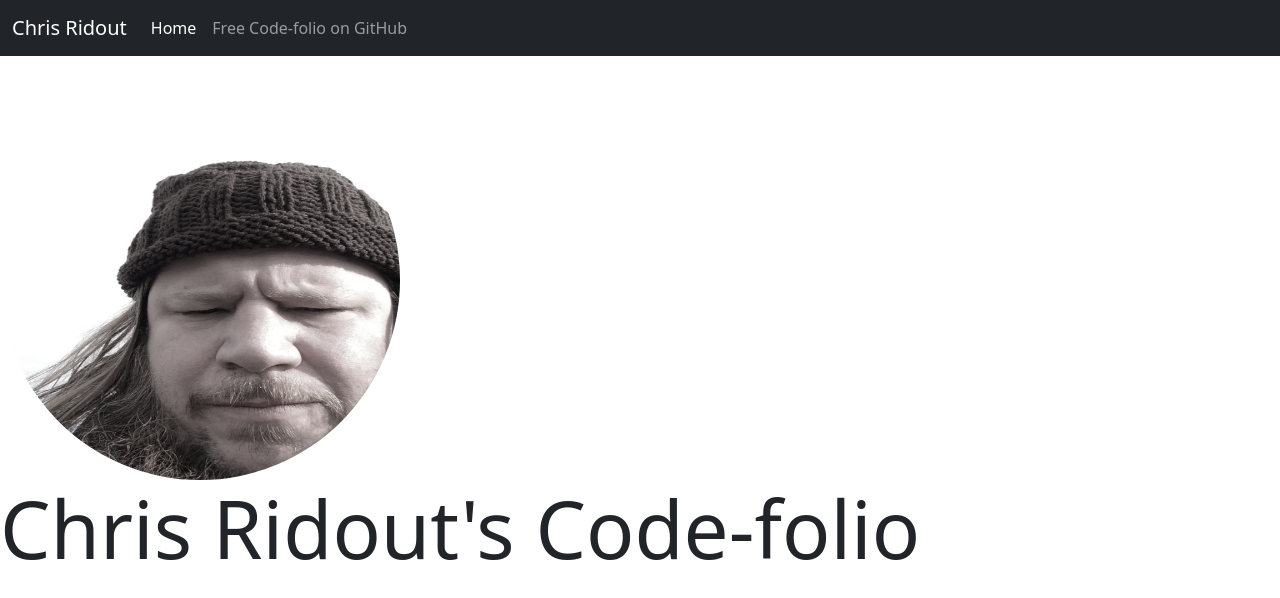
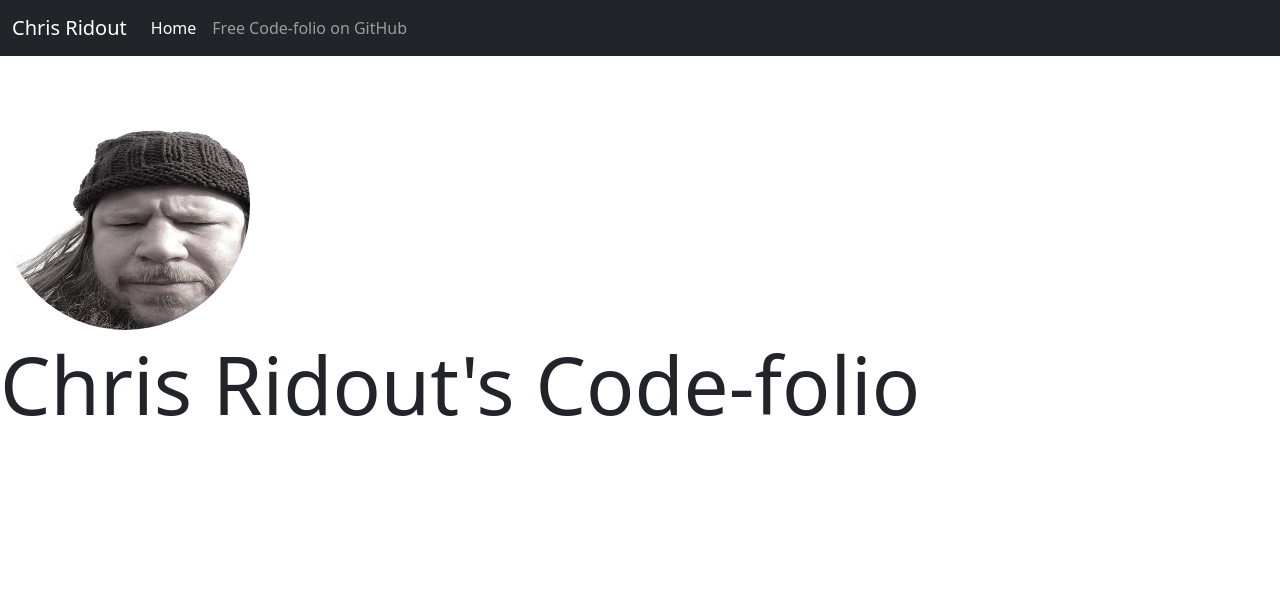
Before and after one commit to 13archae/13archae.github.io, a plain HTML site: page index.html in a window 1280 px wide. Drawn offline with nearby package versions, Linux system fonts and the light colour scheme; files whose address does not match are found by name.

Commit message:
Baseline Complete - Module 1 - MIT Javascript

```diff
--- a/css/styles.css
+++ b/css/styles.css
@@ -1,15 +1,16 @@
 .chris-img {
-  border-radius: 50%;
+  border-radius: 100%;
   filter: grayscale(80%);
-  width: 400px;
-  height: 400px;
+  width: 250px;
+  height: 250px;
+  vertical-align: baseline;
 }
 
 .header-text {
   display: inline;
   font-size: 60pt;
   font-family: arial;
-  vertical-align: middle;
+  float: left;
 }
 
 .github-img {
```
